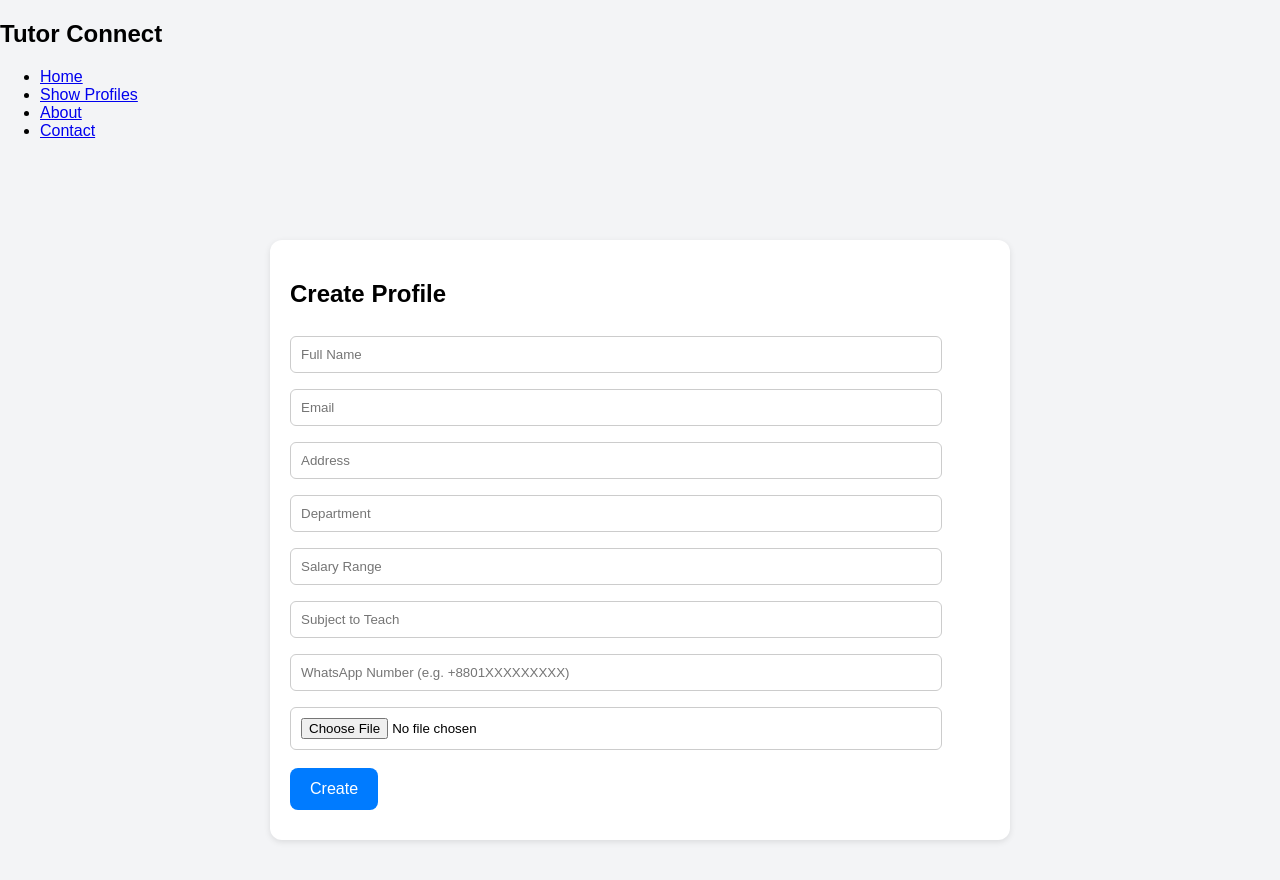
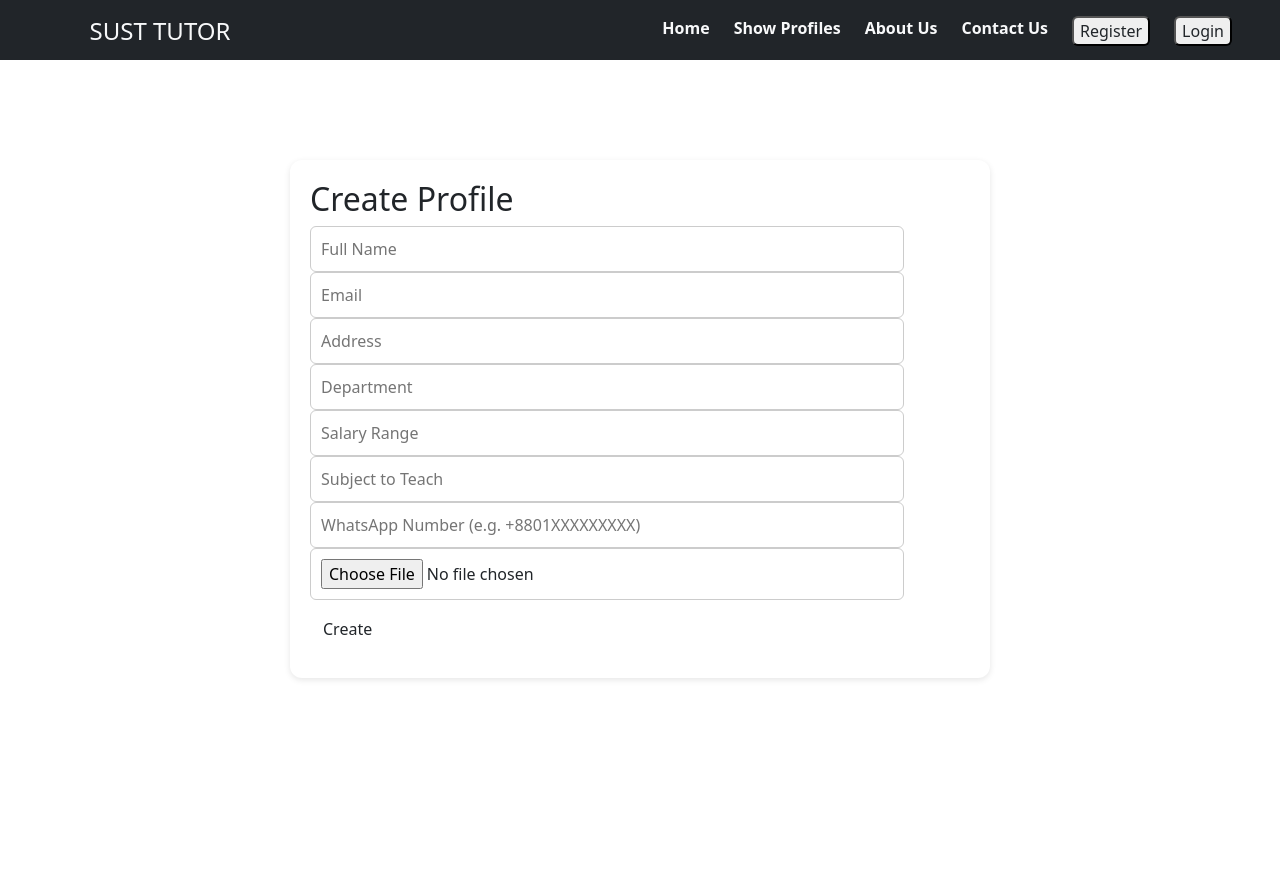
Before and after one commit to safatswe/WebProject, a website: page frontend/create.html in a window 1280 px wide. After the commit the page ends 800 px from the top, so only its background shows below. Drawn offline with nearby package versions, Linux system fonts and the light colour scheme.

Commit message:
Added afaz

```diff
--- a/frontend/create.html
+++ b/frontend/create.html
@@ -5,18 +5,29 @@
 <title>Create Tutor Profile</title>
 <link rel="stylesheet" href="https://cdnjs.cloudflare.com/ajax/libs/font-awesome/6.4.0/css/all.min.css">
 <link rel="stylesheet" href="style.css">
+<link rel="stylesheet" href="/frontend/bootstrap-5.3.3-dist/css/bootstrap.min.css">
 </head>
 <body>
 
-<nav>
-  <h2>Tutor Connect</h2>
-  <ul>
-    <li><a href="index.html#homeSection">Home</a></li>
-    <li><a href="index.html#profilesSection">Show Profiles</a></li>
-    <li><a href="index.html#aboutSection">About</a></li>
-    <li><a href="index.html#contactSection">Contact</a></li>
-  </ul>
-</nav>
+ <nav>
+    <div class="navbar w-100 d-flex justify-content-between align-items-center flex-wrap bg-dark text-light fw-bolder">
+      <div class="navbar-left w-25 d-flex justify-content-center ">
+        <h4>SUST TUTOR</h4>
+      </div>
+      <div class="navbar-right me-5 mt-2 ">
+        <ul class="list d-flex gap-4 list-unstyled">
+          <li><a class="list-nav text-decoration-none  text-light" href="index.html">Home</a></li>
+          <li><a class="list-nav text-decoration-none  text-light" href="index.html">Show Profiles</a></li>
+          <li><a class=" list-nav text-decoration-none  text-light" href="index.html">About Us</a></li>
+          <li><a class=" list-nav text-decoration-none  text-light" href="index.html">Contact Us</a></li>
+          <button class="btn-nav rounded text-secondary"><a class="text-decoration-none text-dark"
+              href="create.html">Register</a></button>
+          <button class=" btn-nav rounded text-secondary"><a class="text-decoration-none text-dark"
+              href="">Login</a></button>
+        </ul>
+      </div>
+    </div>
+  </nav>
 
 <section class="form-container" style="margin-top:100px;">
   <h2>Create Profile</h2>
@@ -44,6 +55,7 @@ document.getElementById("profileForm").onsubmit = async (e) => {
   e.target.reset();
 };
 </script>
+<script src="/frontend/bootstrap-5.3.3-dist/js/bootstrap.bundle.mim.js"></script>
 
 </body>
 </html>
```
Also changed, not shown: frontend/index.html (+1 -2 lines), uploads/1762830198292.jpg (added).
